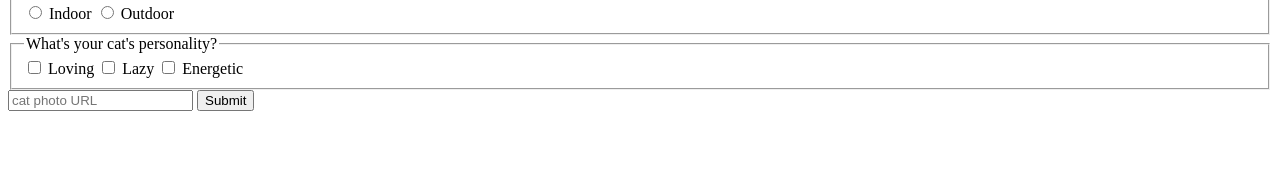
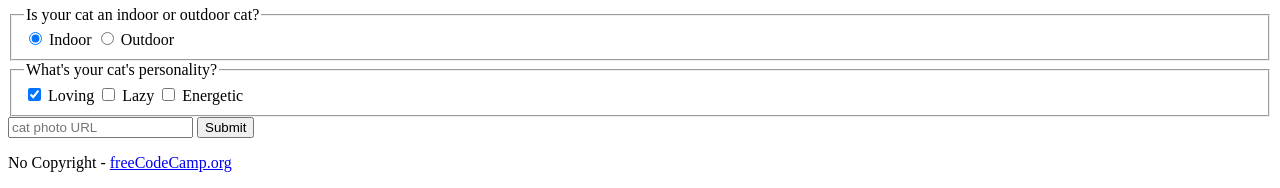
Before and after one commit to sonyerg/cat-photo-app, a plain HTML site: page cat_photo_app.html in a window 1280 px wide. Shown: the part 1478-1666 px from the top of the page. Before the commit the page ends 1605 px from the top, so only its background shows below. Drawn offline with Linux system fonts and the light colour scheme.

Commit message:
final version

```diff
--- a/cat_photo_app.html
+++ b/cat_photo_app.html
@@ -1,8 +1,15 @@
-<html>
+<!DOCTYPE html>
+
+<html lang="en">
+
+<head>
+    <meta charset="UTF-8">
+    <title>CatPhotoApp</title>
+</head>
 
 <body>
     <main>
-        <h1>CatPhotoApp</h1>
+        <h1>CatPhotoApp made by sonyerg 😃</h1>
         <section>
             <h2>Cat Photos</h2>
             <!-- TODO: Add link to cat photos -->
@@ -41,22 +48,27 @@
             <form action="https://freecatphotoapp.com/submit-cat-photo">
                 <fieldset>
                     <legend>Is your cat an indoor or outdoor cat?</legend>
-                    <label><input id="indoor" type="radio" name="indoor-outdoor" value="indoor"> Indoor</label>
+                    <label><input id="indoor" type="radio" name="indoor-outdoor" value="indoor" checked> Indoor</label>
                     <label><input id="outdoor" type="radio" name="indoor-outdoor" value="outdoor"> Outdoor</label>
                 </fieldset>
                 <fieldset>
                     <legend>What's your cat's personality?</legend>
-                    <input id="loving" type="checkbox" name="personality" value="loving"> <label
+                    <input id="loving" type="checkbox" name="personality" value="loving" checked> <label
                         for="loving">Loving</label>
                     <input id="lazy" type="checkbox" name="personality" value="lazy"> <label for="lazy">Lazy</label>
-                    <input id="energetic" type="checkbox" name="personality" value="energetic"> <label for="energetic">
-                        Energetic</label>
+                    <input id="energetic" type="checkbox" name="personality" value="energetic"> <label
+                        for="energetic">Energetic</label>
                 </fieldset>
                 <input type="text" name="catphotourl" placeholder="cat photo URL" required>
                 <button type="submit">Submit</button>
             </form>
         </section>
     </main>
+    <footer>
+        <p>
+            No Copyright - <a href="https://www.freecodecamp.org">freeCodeCamp.org</a>
+        </p>
+    </footer>
 </body>
 
 </html>
```
